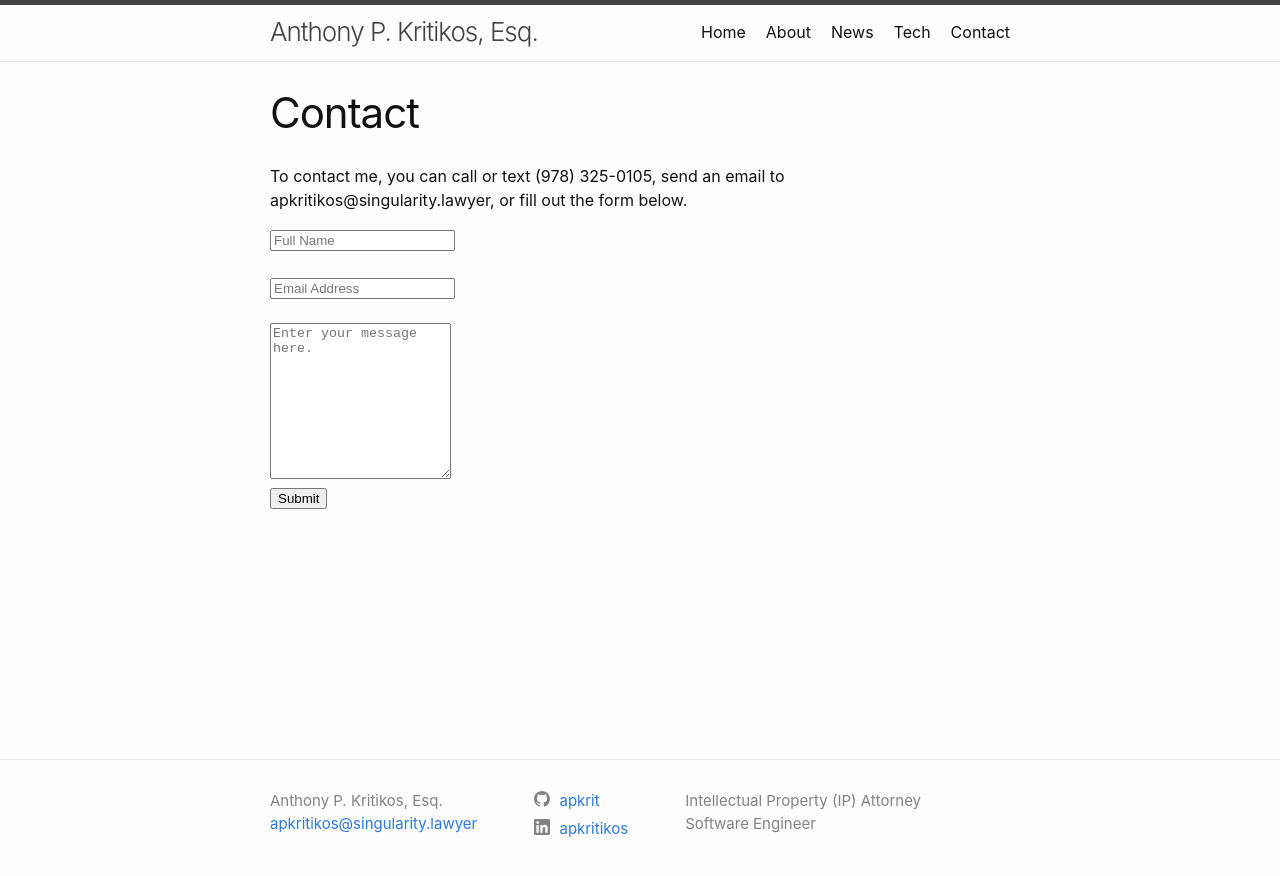
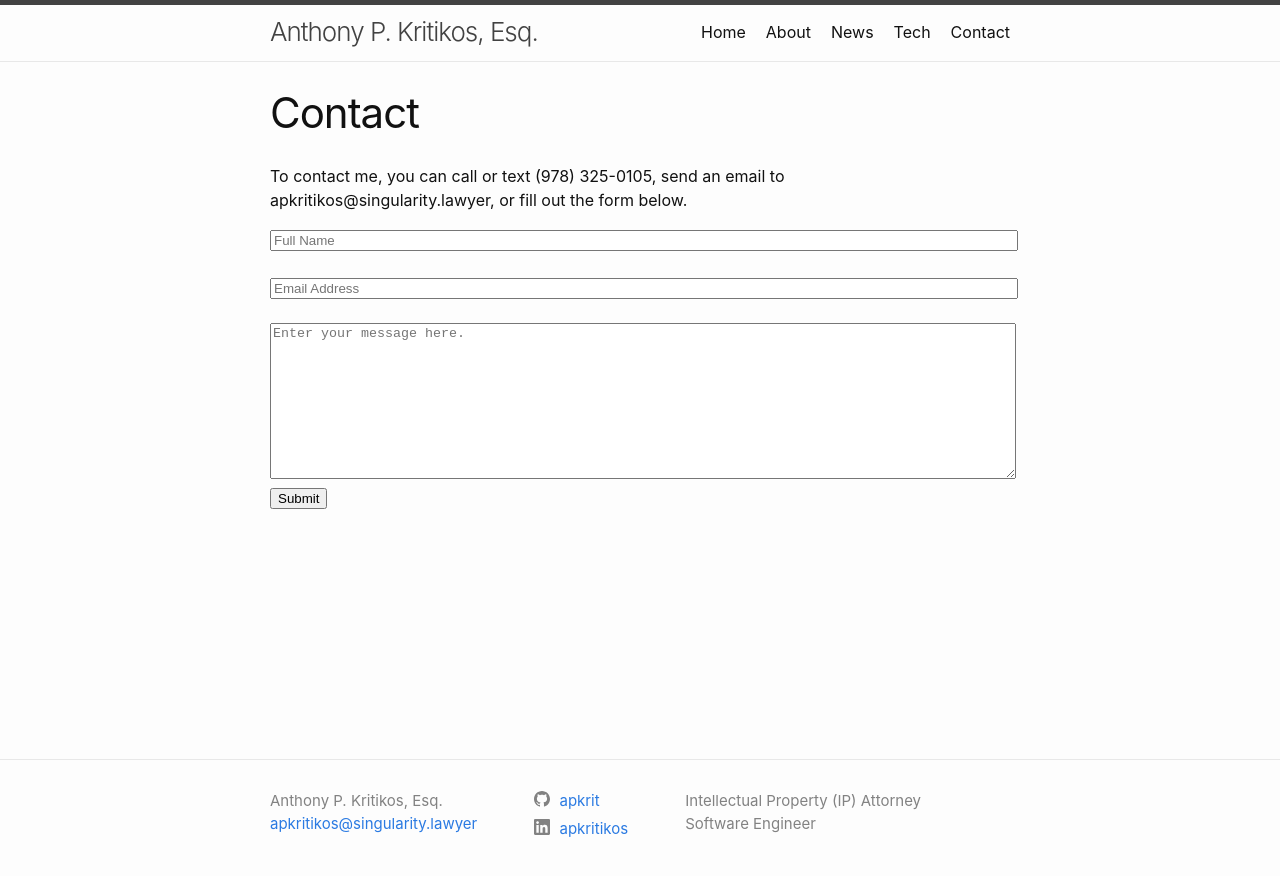
Before and after one commit to apkrit/apkrit.github.io, a Jekyll site: the page built from contact.md, in a window 1280 px wide. Shown: the top 876 px of the page. Built offline with Jekyll 4.4.1, drawn with Linux system fonts in a browser that asks for light colours.

Commit message:
Tweaking form styling

```diff
--- a/_sass/minima/_layout.scss
+++ b/_sass/minima/_layout.scss
@@ -140,6 +140,10 @@
 
 .hometext {
   text-align: center;
+}
+
+.form-control {
+  width: 100%;
 }
 
 /**
```
